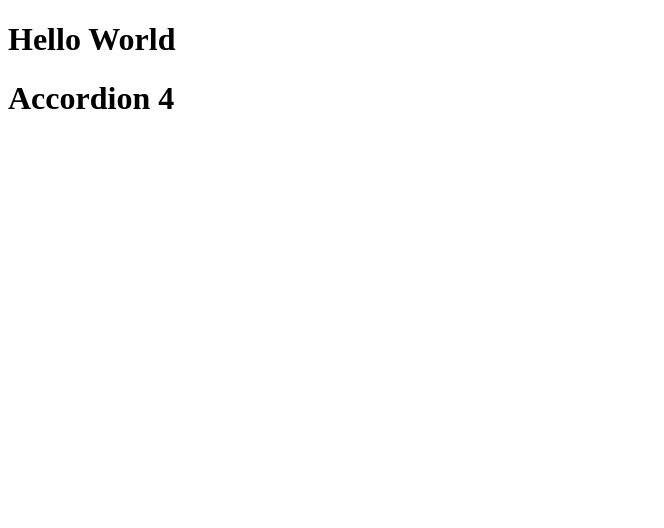
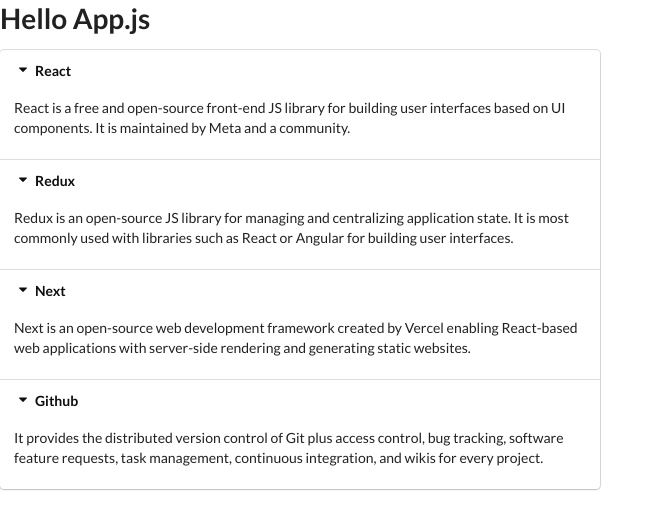
Before and after one commit to hastytoro/react-widget-apps-sandbox, a React (Vite) app: page / in a window 1280 px wide. Shown: the top 528 px of the page, without its empty margins (0-664 px from the left). Built offline with nearby package versions, Linux system fonts and the light colour scheme.

Commit message:
2) Basic styling for Accordion from `semantic-ui`

```diff
--- a/index.html
+++ b/index.html
@@ -4,6 +4,10 @@
     <meta charset="UTF-8" />
     <link rel="icon" type="image/svg+xml" href="./vite.svg" />
     <meta name="viewport" content="width=device-width, initial-scale=1.0" />
+    <link
+      rel="stylesheet"
+      href="https://cdnjs.cloudflare.com/ajax/libs/semantic-ui/2.4.1/semantic.min.css"
+    />
     <title>Vite + React</title>
   </head>
   <body>
--- a/src/App.jsx
+++ b/src/App.jsx
@@ -7,7 +7,7 @@
     title: "React",
     url: "https://reactjs.org/",
     content:
-      "React is a free and open-source front-end JavaScript library for building user interfaces based on UI components. It is maintained by Meta and a community of individual developers and companies.",
+      "React is a free and open-source front-end JS library for building user interfaces based on UI components. It is maintained by Meta and a community.",
     author: "Jordan Walke",
     num_comments: 3,
     points: 5,
@@ -17,7 +17,7 @@
     title: "Redux",
     url: "https://redux.js.org/",
     content:
-      "Redux is an open-source JavaScript library for managing and centralizing application state. It is most commonly used with libraries such as React or Angular for building user interfaces.",
+      "Redux is an open-source JS library for managing and centralizing application state. It is most commonly used with libraries such as React or Angular for building user interfaces.",
     author: "Dan Abramov, Andrew Clark",
     num_comments: 2,
     points: 5,
@@ -48,7 +48,7 @@
 function App() {
   return (
     <div className="App">
-      <h1>Hello World</h1>
+      <h1>Hello App.js</h1>
       <Accordion items={items} />
     </div>
   );
--- a/src/components/Accordion.jsx
+++ b/src/components/Accordion.jsx
@@ -1,12 +1,22 @@
 import React from "react";
 
 const Accordion = ({ items }) => {
-  console.log(items);
-  return (
-    <div>
-      <h1>Accordion {items.length}</h1>
-    </div>
-  );
+  // Helper handler function:
+  const onTitleClick = (index) => console.log(`title clicked ${index}`);
+  const renderedItems = items.map((item, index) => {
+    return (
+      <React.Fragment key={item.title}>
+        <div className="title active" onClick={() => onTitleClick(index)}>
+          <i className="dropdown icon"></i>
+          {item.title}
+        </div>
+        <div className="content active">
+          <p>{item.content}</p>
+        </div>
+      </React.Fragment>
+    );
+  });
+  return <div className="ui styled accordion">{renderedItems}</div>;
 };
 
 export default Accordion;
```
